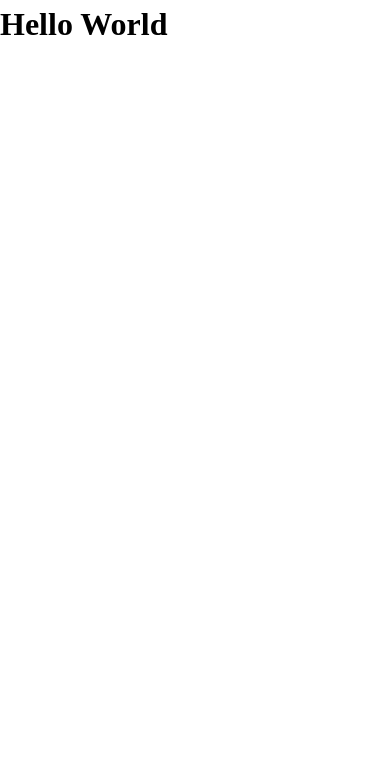
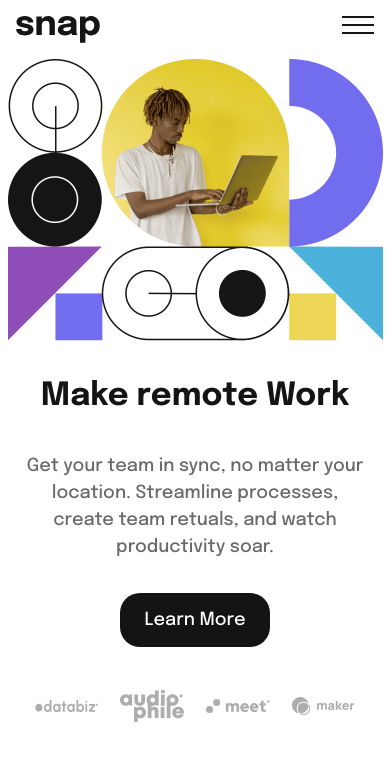
Before and after one commit to lux4198/intro-section-dropdown, a React (Vite) app in the folder code/: page / in a window 390 px wide. Shown: the top 760 px of the page. Built offline with nearby package versions, Linux system fonts and the light colour scheme.

Commit message:
created basic layout for mobile

```diff
--- a/code/index.html
+++ b/code/index.html
@@ -2,9 +2,11 @@
 <html lang="en">
   <head>
     <meta charset="UTF-8" />
-    <link rel="icon" type="image/svg+xml" href="/vite.svg" />
     <meta name="viewport" content="width=device-width, initial-scale=1.0" />
-    <title>Vite + React</title>
+    <link rel="preconnect" href="https://fonts.googleapis.com">
+    <link rel="preconnect" href="https://fonts.gstatic.com" crossorigin>
+    <link href="https://fonts.googleapis.com/css2?family=Epilogue:wght@500;700&display=swap" rel="stylesheet">
+    <title>Snap</title>
   </head>
   <body>
     <div id="root"></div>
--- a/code/src/App.css
+++ b/code/src/App.css
@@ -0,0 +1,67 @@
+
+.nav-wrap{
+    padding: 1em;
+    display: flex;
+    justify-content: space-between;
+}
+
+
+.hero-section-wrap{
+    display: flex;
+    flex-direction: column;
+    max-width: 375px;
+    margin: auto;
+}
+
+
+.hero-image-wrap{
+
+}
+
+.hero-text-wrap,
+.text-title,
+.text-subtitle,
+.btn-call-to-action-wrap,
+.social-proof{
+    padding-top: 1rem;
+    padding-bottom: 1rem;
+}
+
+.hero-text-wrap{
+    padding: 1em;
+    text-align: center;
+}
+
+.text-title{
+    font-size: 2rem;
+    font-weight: var(--font-weight-700);
+    color: var(--col-almostblack);
+}
+
+.text-subtitle{
+    color: var(--col-mediumgray);
+    font-weight: var(--font-weight-500);
+
+}
+
+
+.btn-call-to-action{
+    background-color: var(--col-almostblack);
+    color: white;
+    max-width: fit-content;
+    margin: auto;
+    margin-top: inherit;
+    margin-bottom: inherit;
+    padding: 0.85rem 1.5rem 0.85rem 1.5rem;
+    border-radius: 20px;
+}
+
+.social-proof{
+    display: grid;
+    grid-template-columns: 1fr 1fr 1fr 1fr;
+    align-items: center;
+}
+
+.social-proof img{
+    padding: 0.7em;
+}
--- a/code/src/App.jsx
+++ b/code/src/App.jsx
@@ -1,10 +1,56 @@
 import './App.css'
+import logo from '../src/images/logo.svg'
+import iconMenu from '../src/images/icon-menu.svg'
+import heroImageMobile from '../src/images/image-hero-mobile.png'
+import heroImagedesktop from '../src/images/image-hero-desktop.png'
+import clientDatabiz from '../src/images/client-databiz.svg'
+import clientAudiophile from '../src/images/client-audiophile.svg'
+import clientMeet from '../src/images/client-meet.svg'
+import clientMaker from '../src/images/client-maker.svg'
+
+
+
 
 function App() {
 
   return (
     <div className="App">
-      <h1>Hello World</h1>
+      <nav>
+        <div class = 'nav-wrap'>
+          <div class = 'logo'>
+            <img src={logo} alt = 'logo'/>
+          </div>
+          <div class = 'menu-icon'>
+            <img src={iconMenu} alt = 'icon-menu'/>
+          </div>
+        </div>
+      </nav>
+      <main>
+        <div class = "hero-section-wrap">
+          <div class = 'hero-image-wrap'>
+            <img src= {heroImageMobile} alt = 'hero-image' />
+          </div>
+          <div class = "hero-text-wrap">
+            <div class = 'text-title'>
+              Make remote Work
+            </div>
+            <div class = 'text-subtitle'>
+              <p>Get your team in sync, no matter your location. Streamline processes, create team retuals, and watch productivity soar.</p>
+            </div>
+            <div class = 'btn-call-to-action-wrap'>
+              <div class = 'btn-call-to-action'>
+                <p>Learn More</p>
+              </div>
+            </div>
+            <div class = 'social-proof'>
+              <img src= {clientDatabiz} alt = 'databiz'/>
+              <img src= {clientAudiophile} alt = 'auclientAudiophile'/>
+              <img src= {clientMeet} alt = 'meetclientMeet'/>
+              <img src= {clientMaker} alt = 'maker'/>
+            </div>
+          </div>
+        </div>
+      </main>
     </div>
   )
 }
--- a/code/src/index.css
+++ b/code/src/index.css
@@ -1,3 +1,24 @@
+:root{
+  /* colors */
+  --col-almostwhite: hsl(0, 0%, 98%);
+  --col-mediumgray: hsl(0, 0%, 41%);
+  --col-almostblack: hsl(0, 0%, 8%);
+
+  /* font */
+
+  --font-primary: Epilogue;
+  --font-weight-500: 500;
+  --font-weight-700: 700;
+
+  --font-size-par: 18px;
+
+  font-family: var(--font-primary);
+}
+
+
+p {
+  font-size: var(--font-size-par);
+}
 
 
 
```
